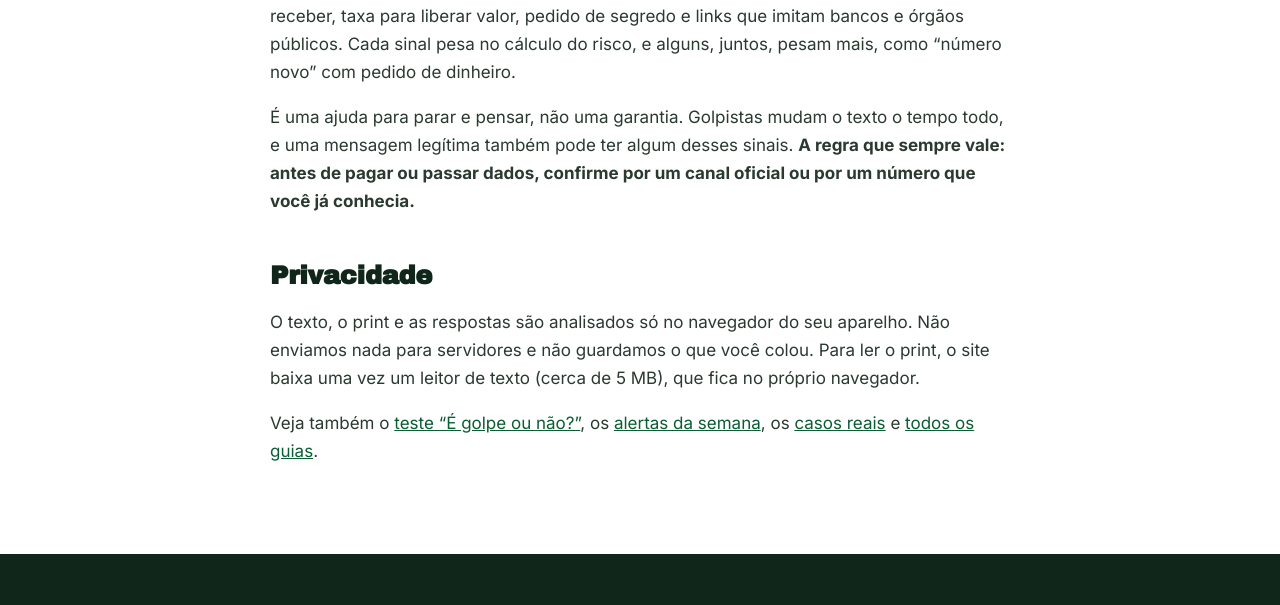
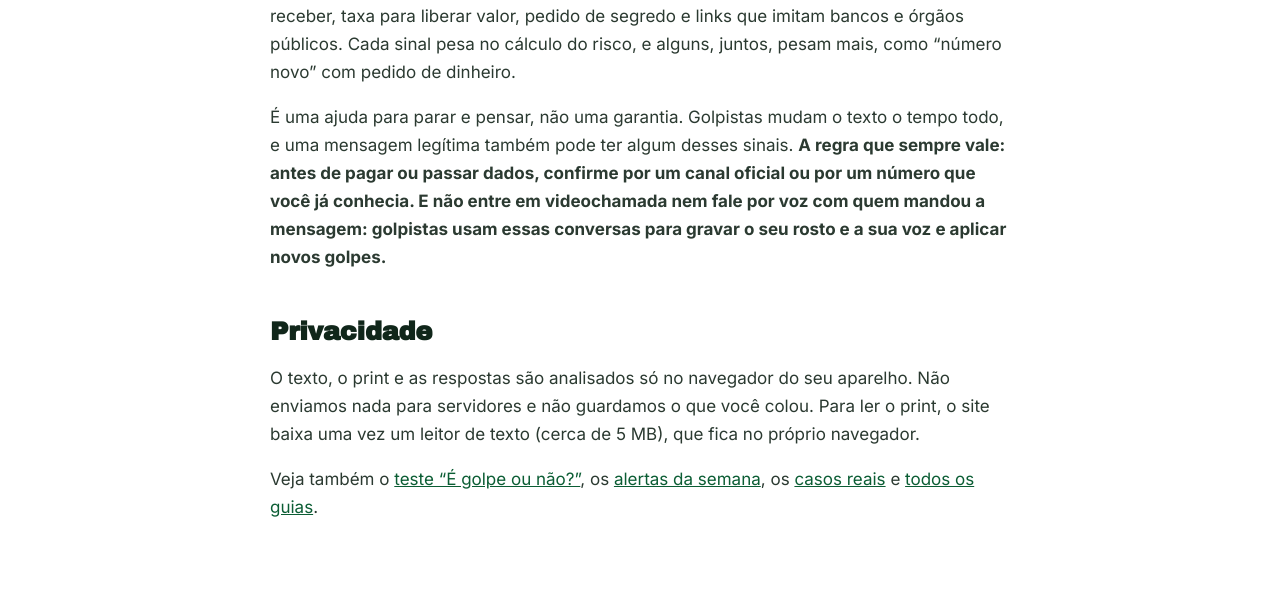
Before and after one commit to suporte360br/naocaianogolpe, a plain HTML site: page validador.html in a window 1280 px wide. Shown: the part 1044-1649 px from the top of the page. Drawn offline with Linux system fonts and the light colour scheme.

Commit message:
Validador: regra inclui não entrar em videochamada nem falar por voz
Co-Authored-By: Claude Opus 5.5 <noreply@anthropic.com>

```diff
--- a/validador.html
+++ b/validador.html
@@ -91,7 +91,7 @@
 </section>
 <h2>Como o validador funciona</h2>
 <p>Ele procura na mensagem os sinais que aparecem nos golpes mais comuns no Brasil: pedido de Pix, código ou senha, “número novo”, pressa, ameaça, prêmio ou dinheiro a receber, taxa para liberar valor, pedido de segredo e links que imitam bancos e órgãos públicos. Cada sinal pesa no cálculo do risco, e alguns, juntos, pesam mais, como “número novo” com pedido de dinheiro.</p>
-<p>É uma ajuda para parar e pensar, não uma garantia. Golpistas mudam o texto o tempo todo, e uma mensagem legítima também pode ter algum desses sinais. <strong>A regra que sempre vale: antes de pagar ou passar dados, confirme por um canal oficial ou por um número que você já conhecia.</strong></p>
+<p>É uma ajuda para parar e pensar, não uma garantia. Golpistas mudam o texto o tempo todo, e uma mensagem legítima também pode ter algum desses sinais. <strong>A regra que sempre vale: antes de pagar ou passar dados, confirme por um canal oficial ou por um número que você já conhecia. E não entre em videochamada nem fale por voz com quem mandou a mensagem: golpistas usam essas conversas para gravar o seu rosto e a sua voz e aplicar novos golpes.</strong></p>
 <h2>Privacidade</h2>
 <p>O texto, o print e as respostas são analisados só no navegador do seu aparelho. Não enviamos nada para servidores e não guardamos o que você colou. Para ler o print, o site baixa uma vez um leitor de texto (cerca de 5 MB), que fica no próprio navegador.</p>
 <p>Veja também o <a href="./#teste">teste “É golpe ou não?”</a>, os <a href="alertas.html">alertas da semana</a>, os <a href="casos-reais.html">casos reais</a> e <a href="artigos/">todos os guias</a>.</p>
```
